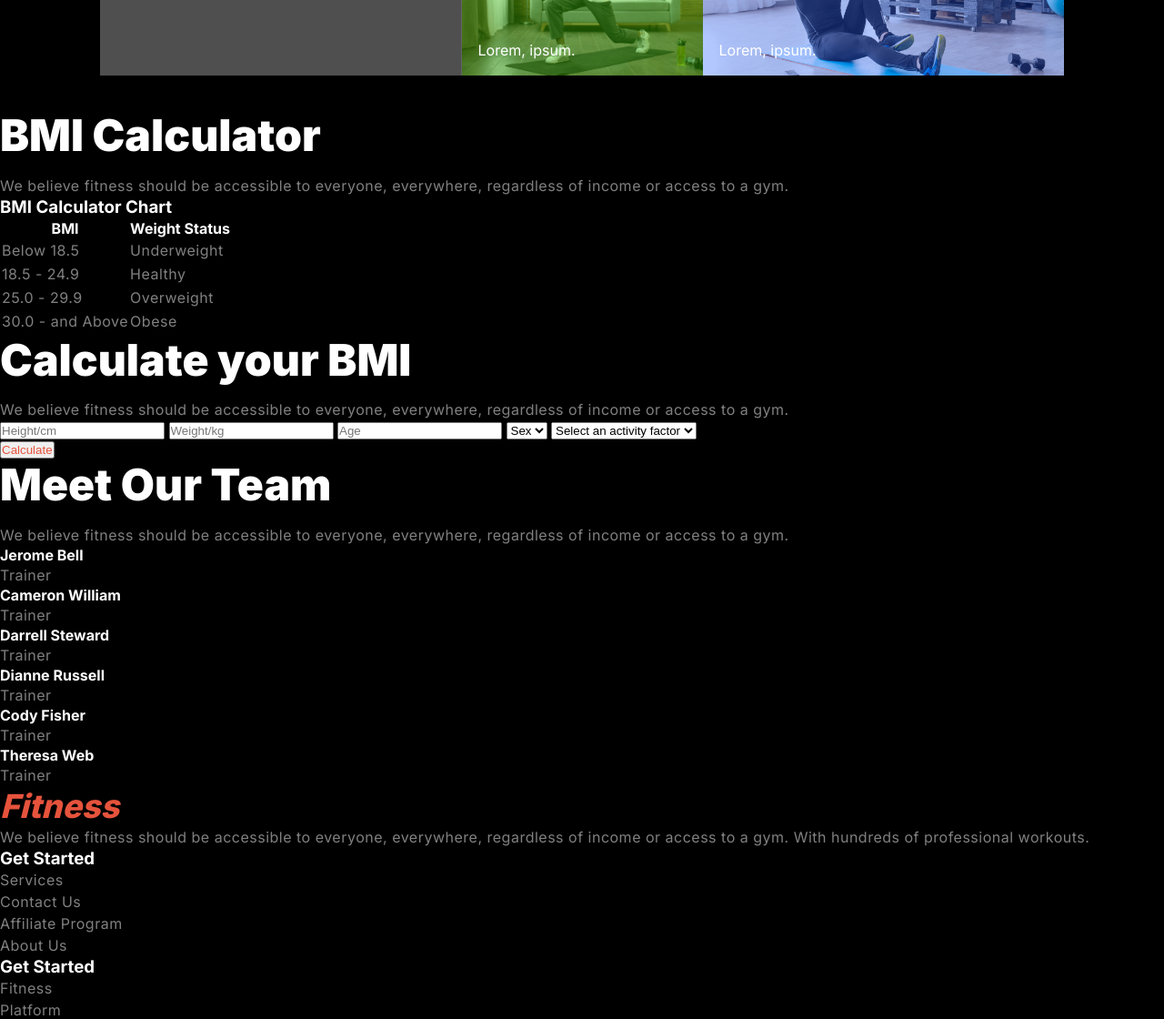
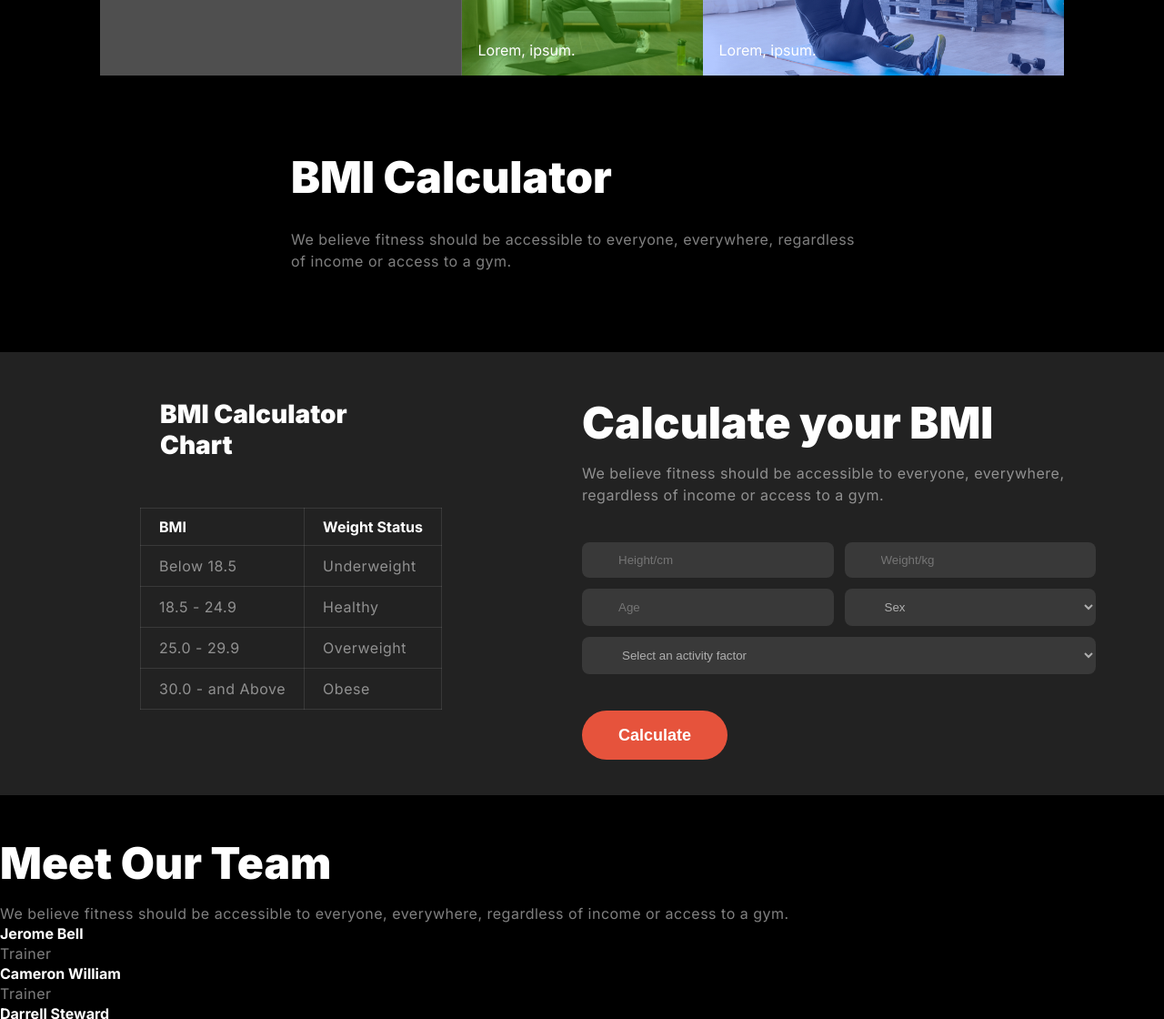
Before and after one commit to Dev-Mahamudul/fitness-landing-page-responsive, a plain HTML site: page index.html in a window 1280 px wide. Shown: the part 2320-3440 px from the top of the page at 91% size. Drawn offline with Linux system fonts and the light colour scheme; grey boxes are pictures that could not be loaded.

Commit message:
add bmi css

```diff
--- a/style/style.css
+++ b/style/style.css
@@ -372,3 +372,105 @@ header{
     grid-column: 5 / 7;
  }
  /* end training field  */
+
+
+
+/* start bmi field  */
+.bmi-container {
+    width: 100%;
+    height: 100vh;
+    display: flex;
+    flex-direction: column;
+    justify-content: center;
+    align-items: center;
+ }
+ .bmi-header {
+    width: 50%;
+    display: flex;
+    flex-direction: column;
+    justify-content: center;
+    gap: 14px;
+    margin-bottom: 88px;
+ }
+ .bmi-header > h3 {
+    font-size: 28px;
+    line-height: 120%;
+ }
+ .bmi-calculator{
+    width: 100%;
+    height: 487px;
+    display: grid;
+    grid-template-columns: repeat(2,1fr);
+    background: rgb(34, 34, 34);
+ }
+
+
+ .bmi-chart {
+    display: flex;
+    flex-direction: column;
+    align-items: center;
+ }
+ .bmi-chart > h3 {
+    width: 45%;
+    font-size: 28px;
+    font-weight: 900;
+    line-height: 120%;
+    margin: 52px 0;
+ }
+ table,th,td{
+    text-align-last: left;
+    padding: 10px 20px;
+    border-collapse: collapse;
+    border: 1px solid rgba(255, 255, 255, 0.1);
+ }
+ .bmi-cal {
+    width: 577px;
+    height: 386px;
+ }
+ .bmi-cal > h2 {
+    margin: 49px 0 14px 0;
+ }
+ .bmi-cal > p {
+    margin-bottom: 34px;
+ }
+ .bmi-cal > form {
+    display: grid;
+    grid-template-columns: repeat(2,3fr);
+ }
+ .bmi-col {
+    grid-column: 1 / 3;
+ }
+
+
+ .bmi-cal > form > input {
+    border-radius: 8px;
+    border: none;
+    color: rgba(255, 255, 255, 0.6);
+    background: rgba(255, 255, 255, 0.1);
+    padding: 12px 40px;
+    margin: 6px 12px 6px 0;
+ }
+ .bmi-cal > form > select {
+    border-radius: 8px;
+    border: none;
+    color: rgba(255, 255, 255, 0.6);
+    background: rgba(255, 255, 255, 0.1);
+    padding: 12px 40px;
+    margin: 6px 12px 6px 0;
+ }
+
+
+ .cal,
+ .run-content > button {
+    margin-top: 34px;
+    padding: 16px 40px;
+    border-radius: 42px;
+    border: none;
+    color: rgb(255, 255, 255);
+    font-size: 18px;
+    font-weight: 600;
+    line-height: 22px;
+    text-align: left;
+    background: rgb(230, 83, 60);
+ }
+ /* end bmi field  */
```
